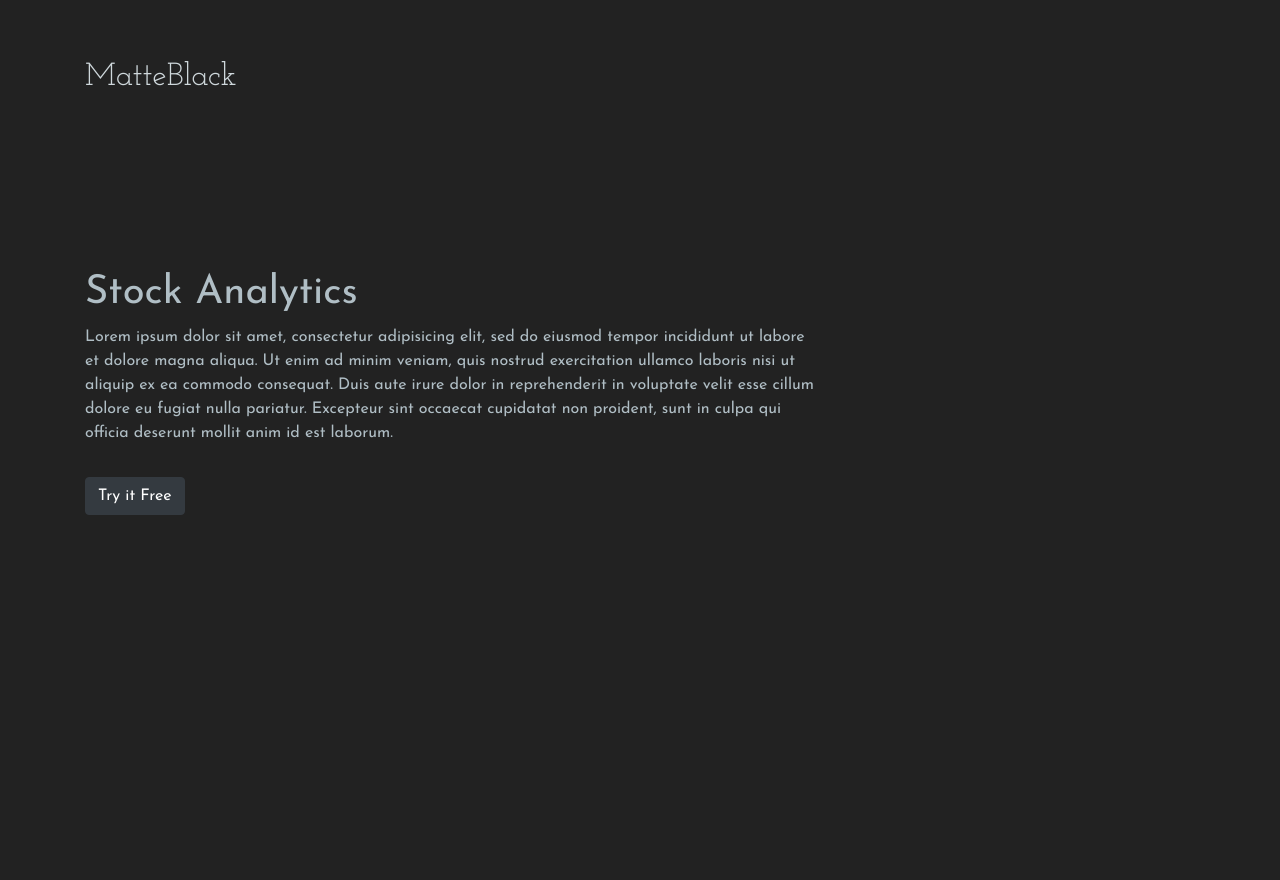
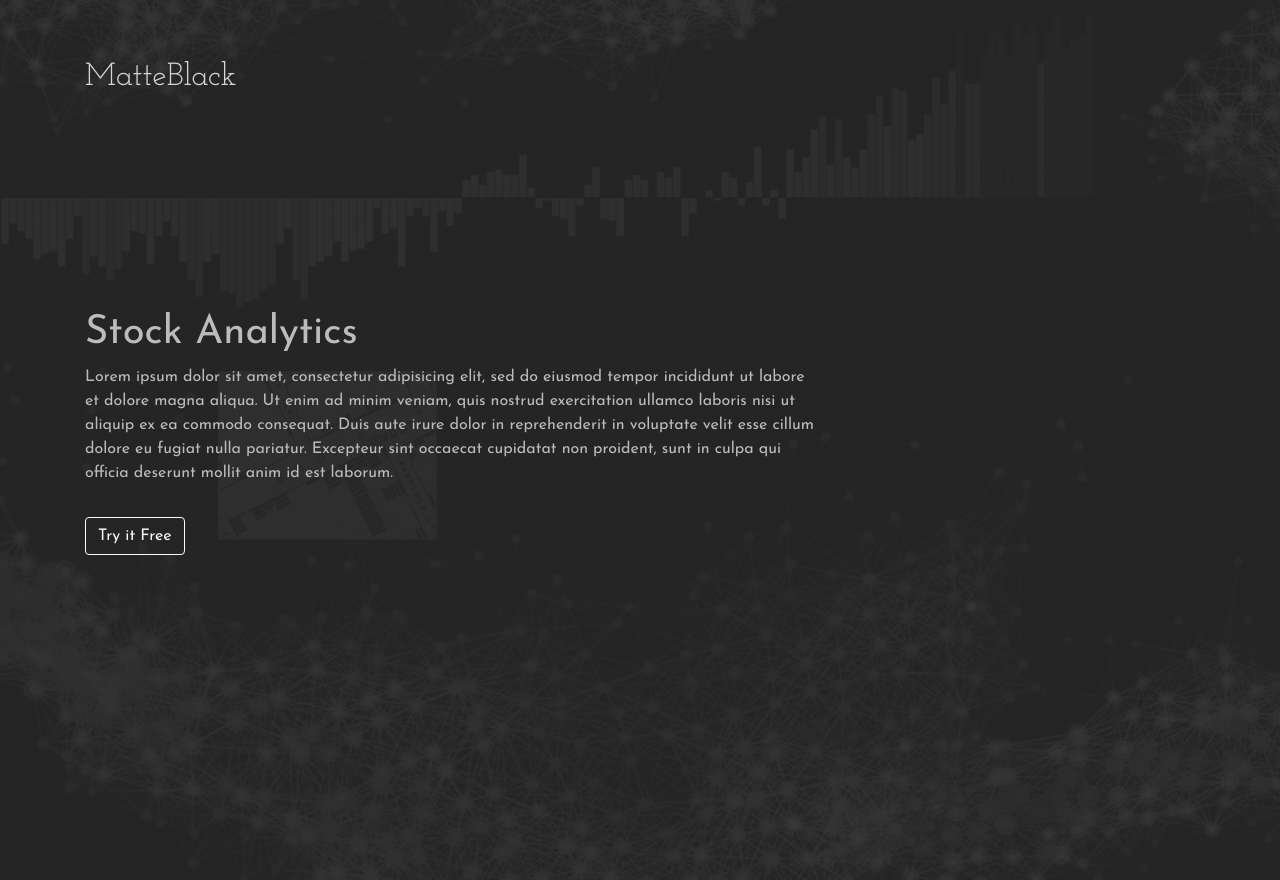
Before and after one commit to ishaansaxena/MatteBlack, a Django app: page / in a window 1280 px wide. Run offline with Django 3.2, Linux system fonts and the light colour scheme; style sheets or scripts are compiled from the project's sources; some libraries are stand-ins or nearby versions.

Commit message:
Add background image to index

```diff
--- a/server/static/css/index.css
+++ b/server/static/css/index.css
@@ -15,7 +15,10 @@ body {
 .view-front {
   height: 110vh;
   background: #222222;
-  display: table; }
+  display: table;
+  background-size: cover;
+  background-image: linear-gradient(rgba(34, 34, 34, 0.85), rgba(34, 34, 34, 0.85)), url("../assets/background.jpg");
+  filter: grayscale(1); }
   .view-front .navbar {
     padding: 3rem 0; }
     .view-front .navbar .matte-black {
--- a/server/static/sass/index.sass
+++ b/server/static/sass/index.sass
@@ -7,6 +7,9 @@ body
     height: 110vh
     background: $black
     display: table
+    background-size: cover
+    background-image: linear-gradient(rgba($black, 0.85), rgba($black, 0.85)), url('../assets/background.jpg')
+    filter: grayscale(1.0)
 
     .navbar
         padding: 3rem 0
@@ -32,5 +35,6 @@ body
             margin-top: 1rem
 
 
+
 .view-footer
     min-height: 2rem
--- a/server/templates/index.html
+++ b/server/templates/index.html
@@ -24,7 +24,7 @@
                     <p>
                         Lorem ipsum dolor sit amet, consectetur adipisicing elit, sed do eiusmod tempor incididunt ut labore et dolore magna aliqua. Ut enim ad minim veniam, quis nostrud exercitation ullamco laboris nisi ut aliquip ex ea commodo consequat. Duis aute irure dolor in reprehenderit in voluptate velit esse cillum dolore eu fugiat nulla pariatur. Excepteur sint occaecat cupidatat non proident, sunt in culpa qui officia deserunt mollit anim id est laborum.
                     </p>
-                    <button type="button" class="btn btn-dark">Try it Free</button>
+                    <button type="button" class="btn btn-outline-light">Try it Free</button>
                 </p>
             </div>
         </div>
```
Also changed, not shown: server/static/assets/background.jpg (added), 1 other file.
